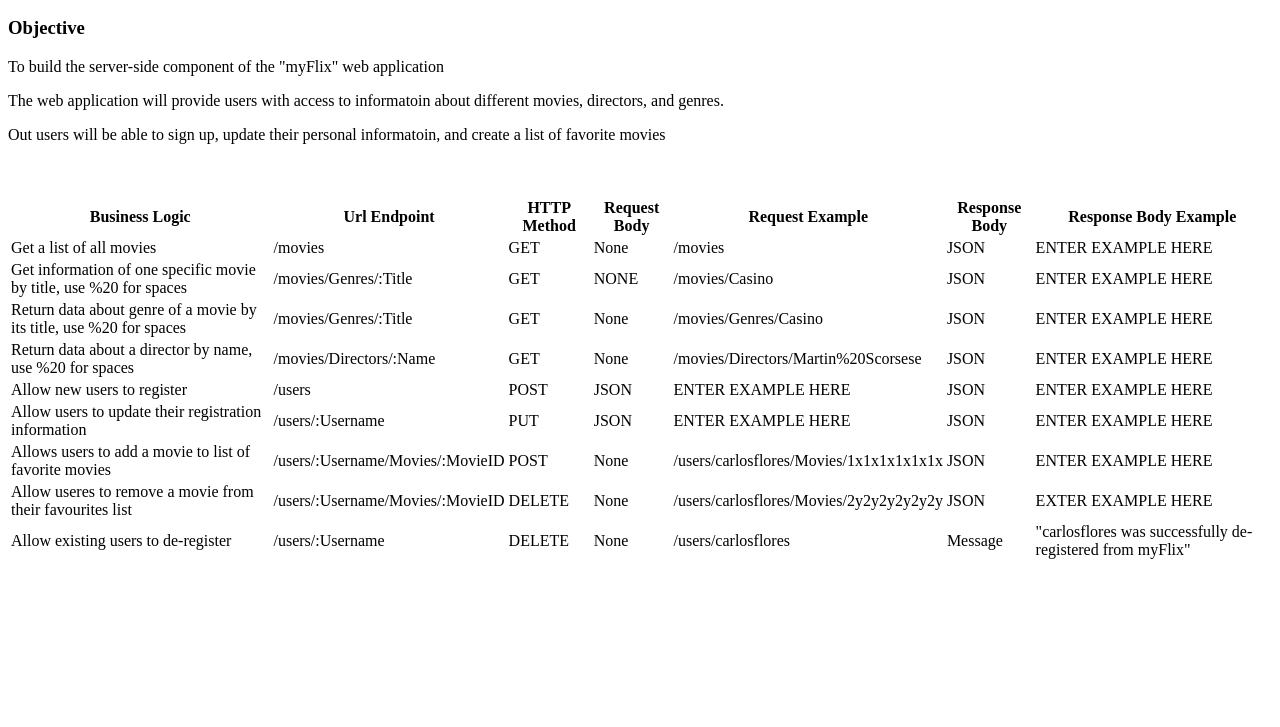
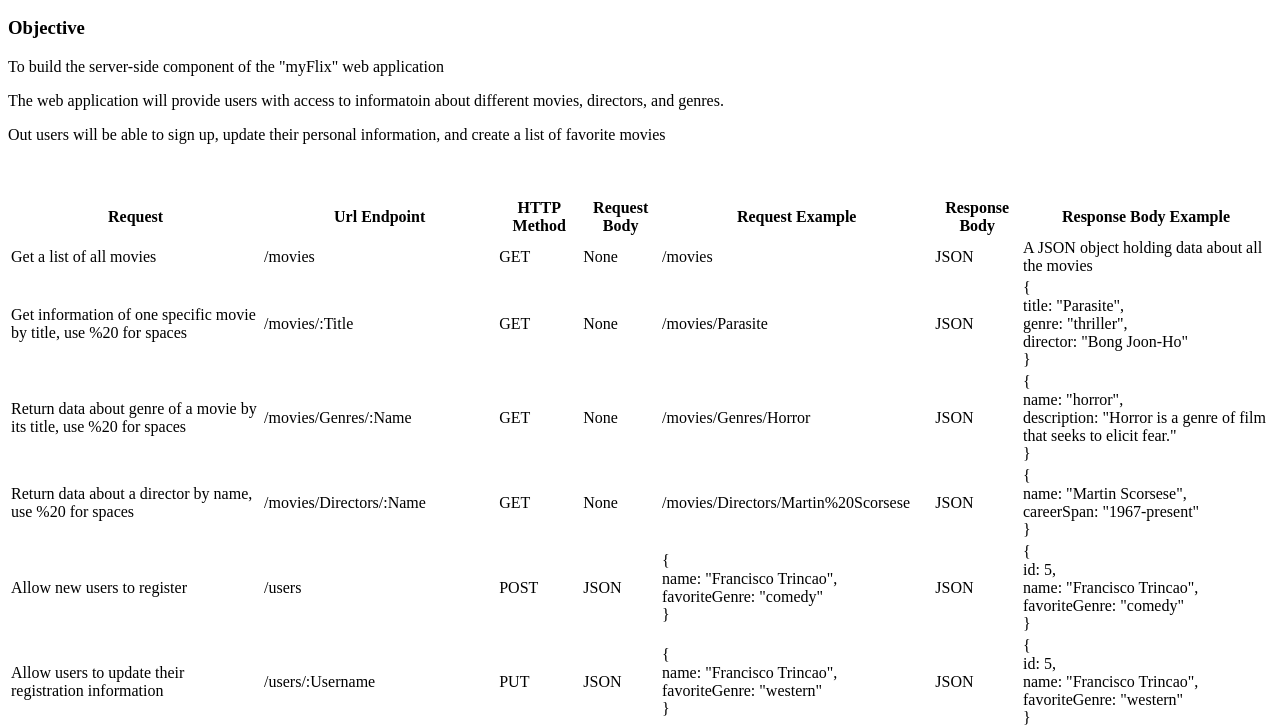
Before and after one commit to cc743/movie-api, a website: page public/documentation.html in a window 1280 px wide. Shown: the part 110-837 px from the top of the page. Before the commit the page ends 800 px from the top, so only its background shows below. Drawn offline with Linux system fonts and the light colour scheme.

Commit message:
Further development of documentation table & creation of some (not all) express code to route URL endpoints in index.js

```diff
--- a/public/documentation.html
+++ b/public/documentation.html
@@ -21,7 +21,7 @@
         different movies, directors, and genres.
       </p>
       <p>
-        Out users will be able to sign up, update their personal informatoin,
+        Out users will be able to sign up, update their personal information,
         and create a list of favorite movies
       </p>
     </section>
@@ -32,7 +32,7 @@
     <section>
       <table>
         <tr>
-          <th>Business Logic</th>
+          <th>Request</th>
           <th>Url Endpoint</th>
           <th>HTTP Method</th>
           <th>Request Body</th>
@@ -47,56 +47,93 @@
           <td>None</td>
           <td>/movies</td>
           <td>JSON</td>
-          <td>ENTER EXAMPLE HERE</td>
+          <td>A JSON object holding data about all the movies</td>
         </tr>
         <tr>
           <td>
             Get information of one specific movie by title, use %20 for spaces
           </td>
-          <td>/movies/Genres/:Title</td>
+          <td>/movies/:Title</td>
           <td>GET</td>
-          <td>NONE</td>
-          <td>/movies/Casino</td>
+          <td>None</td>
+          <td>/movies/Parasite</td>
           <td>JSON</td>
-          <td>ENTER EXAMPLE HERE</td>
+          <td>
+            { <br />title: "Parasite",<br />
+            genre: "thriller",<br />
+            director: "Bong Joon-Ho" <br />}
+          </td>
         </tr>
         <tr>
           <td>
             Return data about genre of a movie by its title, use %20 for spaces
           </td>
-          <td>/movies/Genres/:Title</td>
+          <td>/movies/Genres/:Name</td>
           <td>GET</td>
           <td>None</td>
-          <td>/movies/Genres/Casino</td>
+          <td>/movies/Genres/Horror</td>
           <td>JSON</td>
-          <td>ENTER EXAMPLE HERE</td>
+          <td>
+            { <br />
+            name: "horror", <br />
+            description: "Horror is a genre of film that seeks to elicit
+            fear."<br />}
+          </td>
         </tr>
         <tr>
           <td>Return data about a director by name, use %20 for spaces</td>
           <td>/movies/Directors/:Name</td>
+          <!-- are the directors being found by list of directors or from the list of movies? -->
           <td>GET</td>
           <td>None</td>
           <td>/movies/Directors/Martin%20Scorsese</td>
           <td>JSON</td>
-          <td>ENTER EXAMPLE HERE</td>
+          <td>
+            { <br />
+            name: "Martin Scorsese", <br />
+            careerSpan: "1967-present" <br />
+            }
+          </td>
         </tr>
         <tr>
           <td>Allow new users to register</td>
           <td>/users</td>
           <td>POST</td>
           <td>JSON</td>
-          <td>ENTER EXAMPLE HERE</td>
+          <td>
+            { <br />
+            name: "Francisco Trincao", <br />
+            favoriteGenre: "comedy" <br />
+            }
+          </td>
           <td>JSON</td>
-          <td>ENTER EXAMPLE HERE</td>
+          <td>
+            { <br />
+            id: 5, <br />
+            name: "Francisco Trincao", <br />
+            favoriteGenre: "comedy" <br />
+            }
+          </td>
         </tr>
         <tr>
           <td>Allow users to update their registration information</td>
           <td>/users/:Username</td>
           <td>PUT</td>
           <td>JSON</td>
-          <td>ENTER EXAMPLE HERE</td>
+          <td>
+            { <br />
+            name: "Francisco Trincao", <br />
+            favoriteGenre: "western" <br />
+            }
+          </td>
           <td>JSON</td>
-          <td>ENTER EXAMPLE HERE</td>
+          <td>
+            { <br />
+            id: 5, <br />
+            name: "Francisco Trincao", <br />
+            favoriteGenre: "western" <br />
+            }
+          </td>
         </tr>
         <tr>
           <td>Allows users to add a movie to list of favorite movies</td>
@@ -104,17 +141,17 @@
           <td>POST</td>
           <td>None</td>
           <td>/users/carlosflores/Movies/1x1x1x1x1x1x</td>
-          <td>JSON</td>
-          <td>ENTER EXAMPLE HERE</td>
+          <td>Message</td>
+          <td>"Movie successfully added to your favourites"</td>
         </tr>
         <tr>
-          <td>Allow useres to remove a movie from their favourites list</td>
+          <td>Allow users to remove a movie from their favourites list</td>
           <td>/users/:Username/Movies/:MovieID</td>
           <td>DELETE</td>
           <td>None</td>
           <td>/users/carlosflores/Movies/2y2y2y2y2y2y</td>
-          <td>JSON</td>
-          <td>EXTER EXAMPLE HERE</td>
+          <td>Message</td>
+          <td>"Movie successfully removed from your favourites"</td>
         </tr>
         <tr>
           <td>Allow existing users to de-register</td>
```
Also changed, not shown: index.js (+46 -1 lines).
